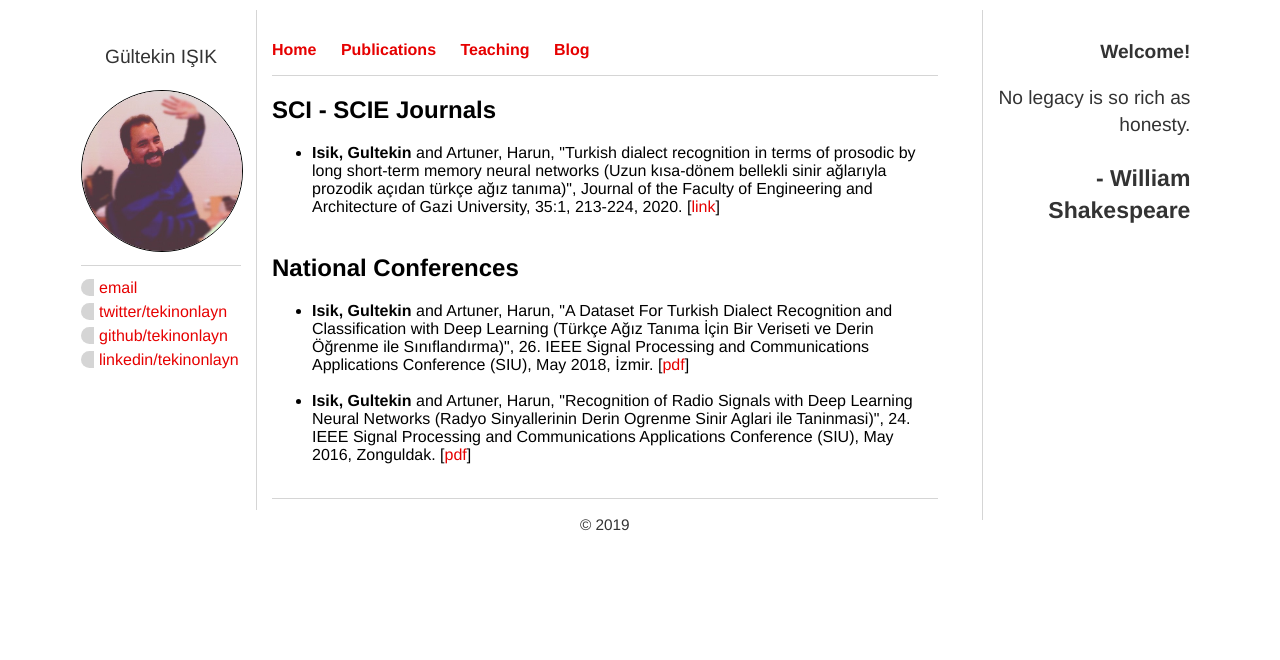
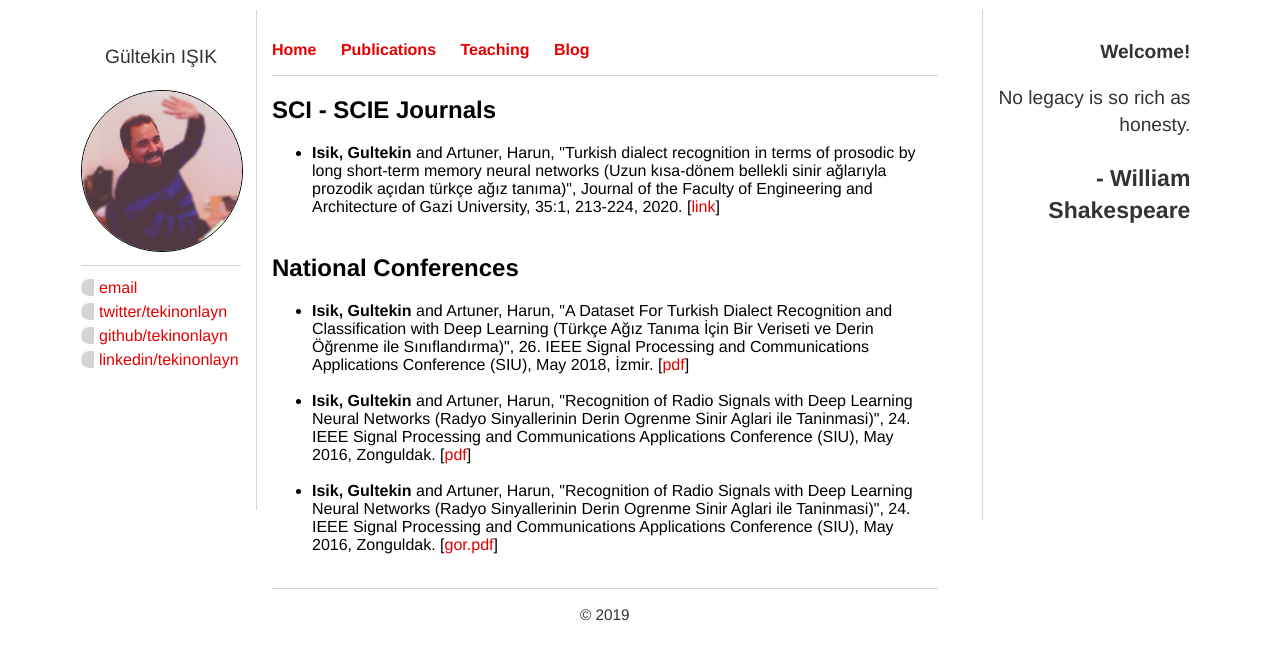
Before and after one commit to tekinonlayn/gi.github.io, a Jekyll site: the page built from pubs/index.html, in a window 1280 px wide. Shown: the top 660 px of the page. Built offline with Jekyll 4.4.1, drawn with Linux system fonts in a browser that asks for light colours.

Commit message:
Update index.html

```diff
--- a/pubs/index.html
+++ b/pubs/index.html
@@ -13,5 +13,7 @@ title: Gültekin Işık - Publications
 	<li><b>Isik, Gultekin</b> and Artuner, Harun, "A Dataset For Turkish Dialect Recognition and Classification with Deep Learning (Türkçe Ağız Tanıma İçin Bir Veriseti ve Derin Öğrenme ile Sınıflandırma)", 26. IEEE Signal Processing and Communications Applications Conference (SIU), May 2018, İzmir. [<a href="/files/siu_2018.pdf">pdf</a>]   </li> <br>
 	<li><b>Isik, Gultekin</b> and Artuner, Harun, "Recognition of Radio Signals with Deep Learning Neural Networks (Radyo Sinyallerinin Derin Ogrenme Sinir Aglari ile Taninmasi)", 24. IEEE Signal Processing and Communications Applications Conference (SIU), May 2016, Zonguldak. [<a href="/files/siu_2016.pdf">pdf</a>]   </li><br>
 
+	<li><b>Isik, Gultekin</b> and Artuner, Harun, "Recognition of Radio Signals with Deep Learning Neural Networks (Radyo Sinyallerinin Derin Ogrenme Sinir Aglari ile Taninmasi)", 24. IEEE Signal Processing and Communications Applications Conference (SIU), May 2016, Zonguldak. [<a href="/files/gor.pdf">gor.pdf</a>]   </li><br>
+
 	</ul>
 </div><!-- /.blurb -->
```
